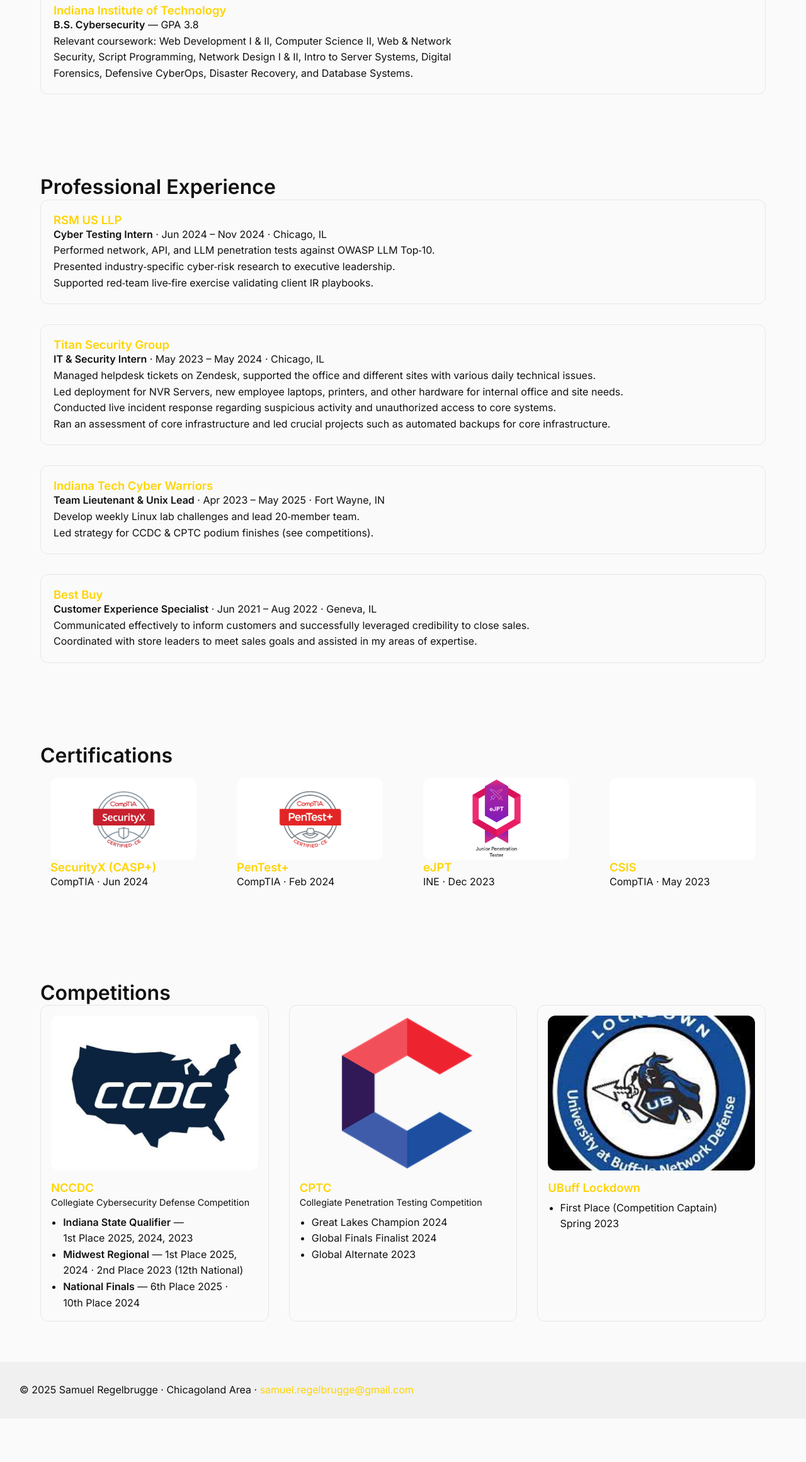
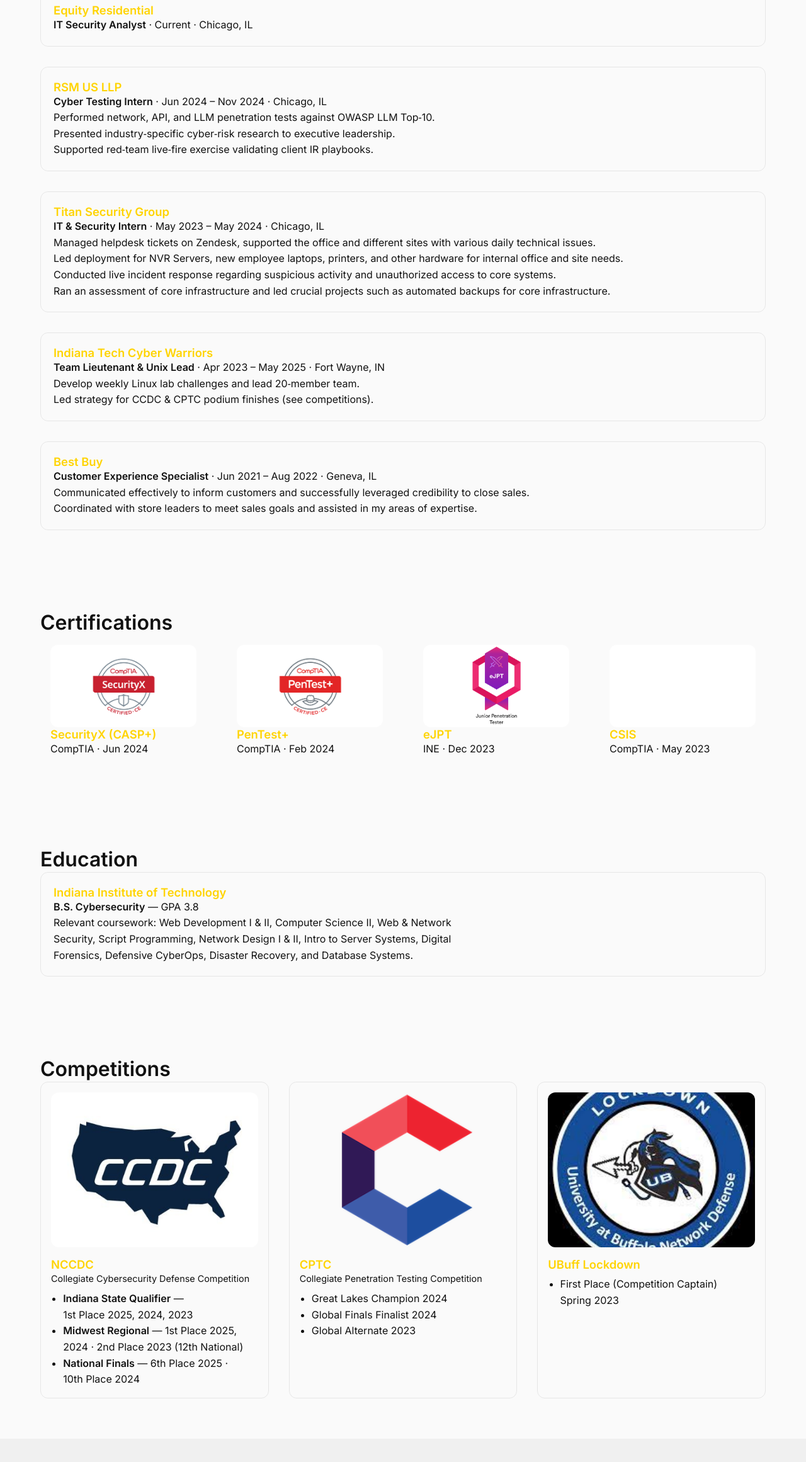
Before and after one commit to Packerbacker111/ResumeWebsite, a plain HTML site: page index.html in a window 1280 px wide. Shown: the part 478-2800 px from the top of the page at 63% size. Before the commit the page ends 2731 px from the top, so only its background shows below. Drawn offline with Linux system fonts and the light colour scheme.

Commit message:
Refresh for eqr + regelbrugge.net

```diff
--- a/index.html
+++ b/index.html
@@ -42,7 +42,7 @@
           <li><a href="https://github.com/Packerbacker111" aria-label="GitHub"><img src="images/GH.png" class="icon" alt="GitHub" /></a></li>
           <li><a href="https://www.discordapp.com/users/packerbacker111" aria-label="Discord"><img src="images/discordBLUE.svg" class="icon" alt="Discord" /></a></li>
           <li><button id="themeToggle" aria-label="Toggle dark mode" class="btn" style="background:none;border:none"><img src="images/sun.svg" class="icon" alt="theme" /></button></li>
-          <li><a href="mailto:samuel.regelbrugge@gmail.com" class="btn">Email Me!</a></li>
+          <li><a href="mailto:samuel@regelbrugge.net" class="btn">Email Me!</a></li>
         </ul>
       </nav>
     </header>
@@ -58,18 +58,19 @@
         <img src="images/pfp3.jpg" alt="Portrait of Samuel Regelbrugge" loading="lazy" />
       </section>
 
-      <!-- Education -->
-      <section id="education" class="container">
-        <h2>Education</h2>
-        <article class="card">
-          <h3 class="accent">Indiana Institute of Technology</h3>
-          <p><strong>B.S. Cybersecurity</strong> — GPA 3.8 <br>Relevant coursework: Web Development I & II, Computer Science II, Web & Network Security, Script Programming, Network Design I & II, Intro to Server Systems, Digital Forensics, Defensive CyberOps, Disaster Recovery, and Database Systems.</p>
-        </article>
-      </section>
-
       <!-- Experience -->
       <section id="experience" class="container">
         <h2>Professional Experience</h2>
+
+        <article class="card">
+          <h3 class="accent"><a href="https://investors.equityapartments.com/overview/corporate-profile/default.aspx" target="_blank">Equity Residential</a></h3>
+          <p><strong>IT Security Analyst</strong> · Current · Chicago, IL</p>
+          <ul>
+            <li></li>
+            <li></li>
+            <li></li>
+          </ul>
+        </article>
 
         <article class="card">
           <h3 class="accent"><a href="https://rsmus.com/services/risk-fraud-cybersecurity/cybersecurity-business-vulnerability.html" target="_blank">RSM US LLP</a></h3>
@@ -122,6 +123,15 @@
         </div>
       </section>
 
+      <!-- Education -->
+      <section id="education" class="container">
+        <h2>Education</h2>
+        <article class="card">
+          <h3 class="accent">Indiana Institute of Technology</h3>
+          <p><strong>B.S. Cybersecurity</strong> — GPA 3.8 <br>Relevant coursework: Web Development I & II, Computer Science II, Web & Network Security, Script Programming, Network Design I & II, Intro to Server Systems, Digital Forensics, Defensive CyberOps, Disaster Recovery, and Database Systems.</p>
+        </article>
+      </section>
+
       <!-- Competitions -->
       <section id="competitions" class="container">
         <h2>Competitions</h2>
@@ -160,7 +170,7 @@
     </main>
 
     <footer>
-      <p>&copy; <span id="year"></span> Samuel Regelbrugge · Chicagoland Area · <a href="mailto:samuel.regelbrugge@gmail.com" class="accent">samuel.regelbrugge@gmail.com</a></p>
+      <p>&copy; <span id="year"></span> Samuel Regelbrugge · Chicagoland Area · <a href="mailto:samuel@regelbrugge.net" class="accent">samuel@regelbrugge.net</a></p>
     </footer>
 
     <script>document.getElementById("year").textContent = new Date().getFullYear()</script>
```
